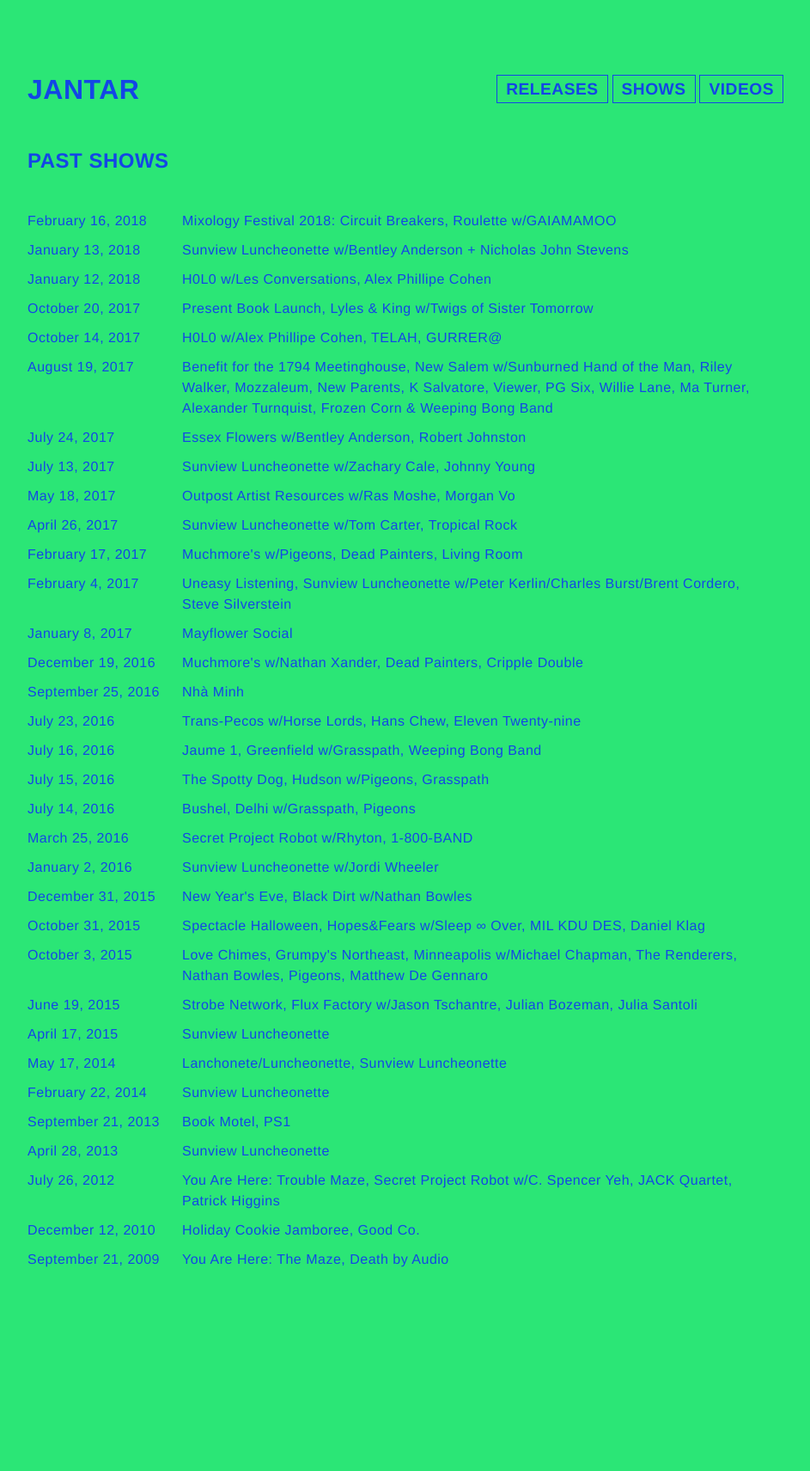
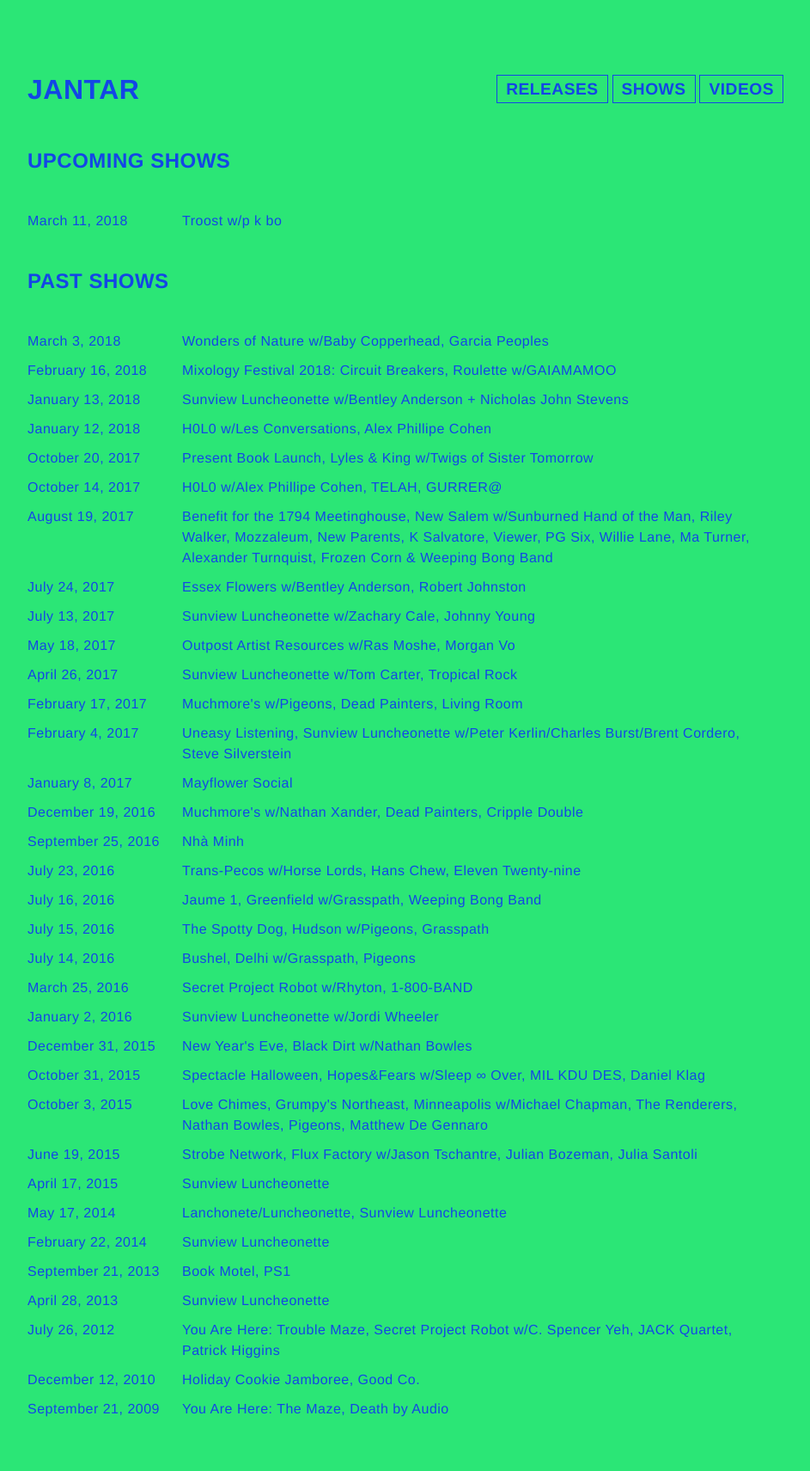
Before and after one commit to kirsten/thejantar.com, a Jekyll site: the page built from shows.html, in a window 1280 px wide. Shown: the whole page at 86% size, without its empty margins (168-1111 px from the left). Built offline with Jekyll 4.4.1, drawn with Linux system fonts in a browser that asks for light colours; before the commit the page ends 1537 px from its top, so only the background shows below that.

Commit message:
Add March shows at Troost, Wonders of Nature

```diff
--- a/_data/shows.yml
+++ b/_data/shows.yml
@@ -1,3 +1,11 @@
+- date:  2018-03-11 19:30:00
+  title: "Troost w/p k bo"
+  link: "https://www.facebook.com/events/851586395013491/"
+
+- date:  2018-03-03 20:00:00
+  title: "Wonders of Nature w/Baby Copperhead, Garcia Peoples"
+  link: "https://www.facebook.com/events/1366445536792921/"
+
 - date:  2018-02-16T20:00:00-05:00
   title: "Mixology Festival 2018: Circuit Breakers, Roulette w/GAIAMAMOO"
   link: "http://roulette.org/event/mixology-jantar-gaiamamoo/"
```
